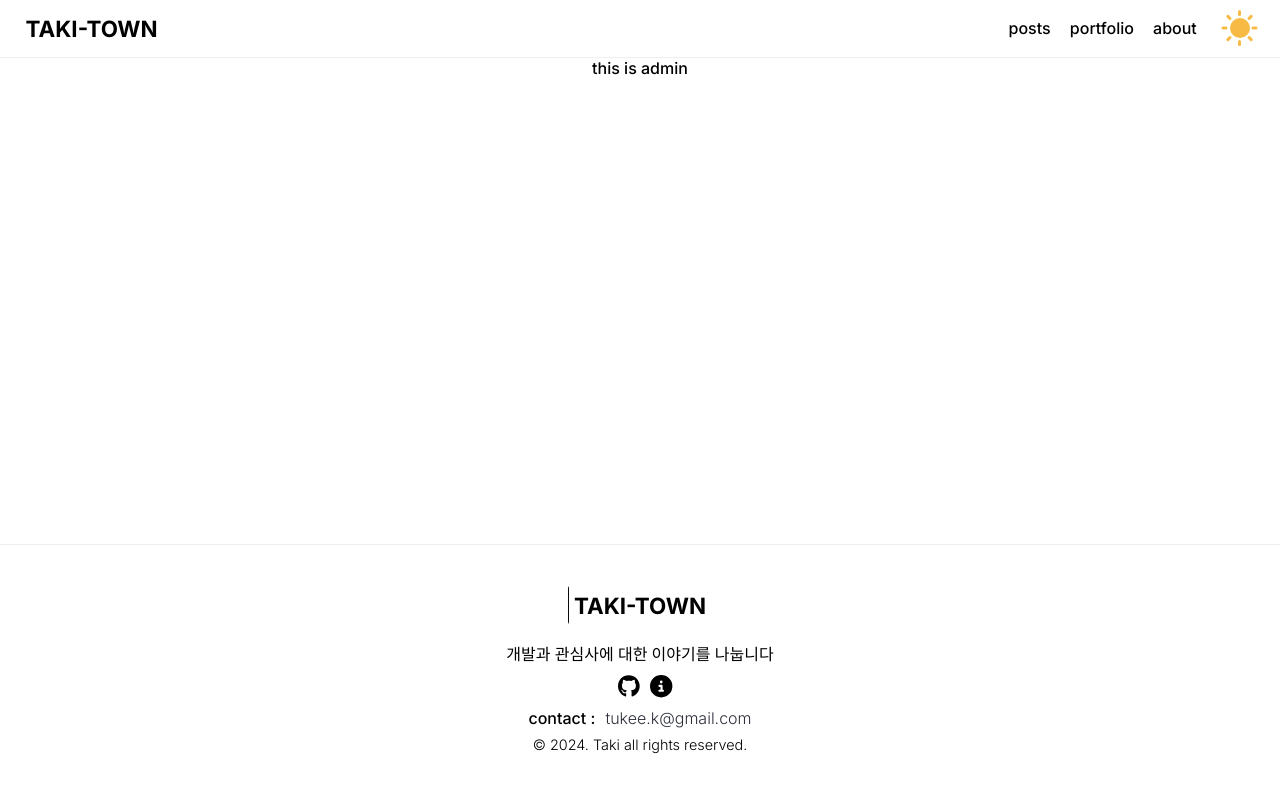
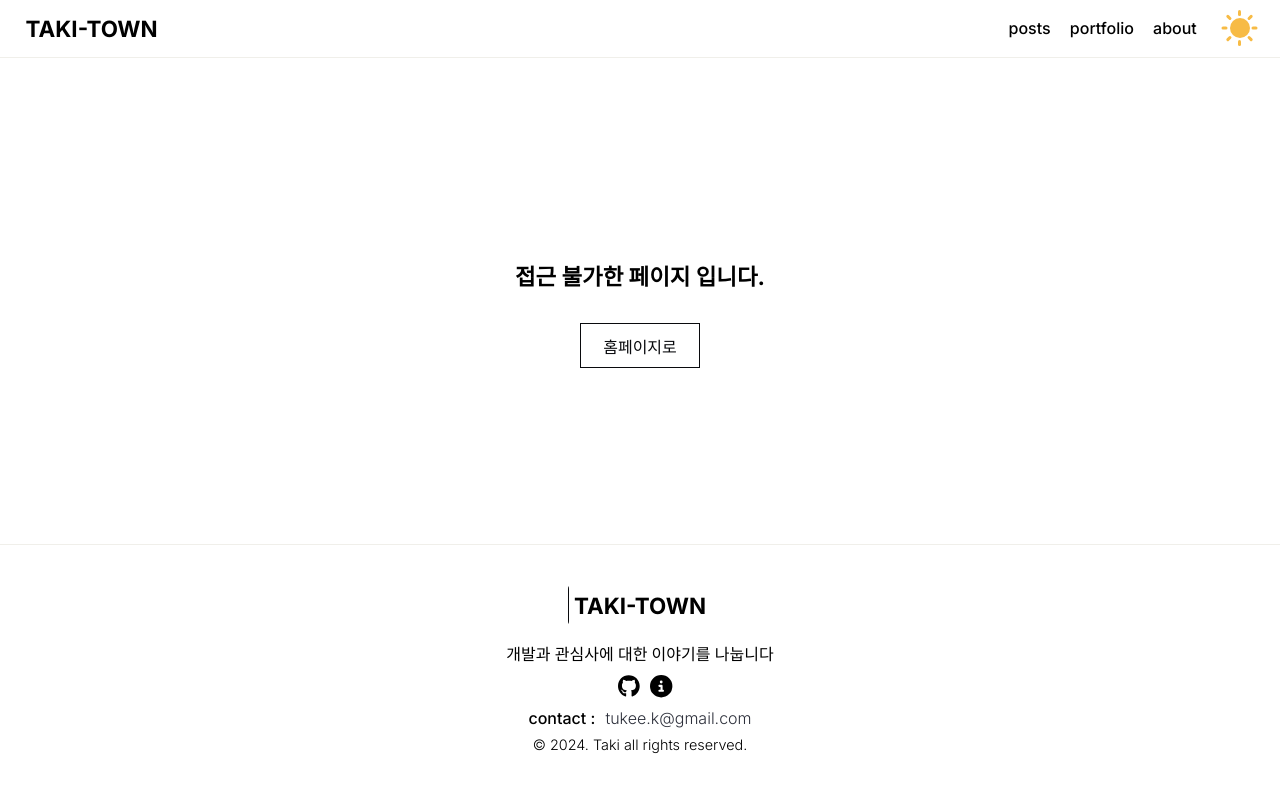
Before and after one commit to taki-kim/Taki-town, a Next.js app: page /admin in a window 1280 px wide. Shown: the top 792 px of the page. Built offline with nearby package versions, Linux system fonts and the light colour scheme; no server answers.

Commit message:
feat: add page-guard

```diff
--- a/app/admin/page.tsx
+++ b/app/admin/page.tsx
@@ -1,7 +1,11 @@
+import PageGuard from "@/components/page-guard/page-guard";
+
 export default function Admin() {
   return (
-    <div>
-      <h1>this is admin</h1>
-    </div>
+    <PageGuard>
+      <div>
+        <h1>this is admin</h1>
+      </div>
+    </PageGuard>
   );
 }
--- a/app/globals.css
+++ b/app/globals.css
@@ -24,8 +24,8 @@ body {
 
   width: 100%;
   min-width: 1024px;
+  min-height: 100vh;
   height: auto;
-  min-height: 100vh;
 
   padding-top: var(--header-height); /* to fill fixed-header's back space */
   padding-bottom: var(--footer-height);
--- /dev/null
+++ b/components/page-guard/page-gaurd.module.css
@@ -0,0 +1,15 @@
+.wrapper {
+  width: 100%;
+  min-height: 60vh;
+
+  display: flex;
+  flex-direction: column;
+  align-items: center;
+  justify-content: center;
+}
+
+.text-wrapper {
+  font-size: var(--font-l);
+  font-weight: var(--font-w-l);
+  padding: 2rem;
+}
--- /dev/null
+++ b/components/page-guard/page-guard.tsx
@@ -0,0 +1,22 @@
+"use client";
+
+import { ReactNode } from "react";
+import { useSession } from "next-auth/react";
+
+import styles from "./page-gaurd.module.css";
+import NavButton from "../button/nav-button";
+
+export default function PageGuard({ children }: { children: ReactNode }) {
+  const { status } = useSession();
+
+  if (status === "authenticated") return <div>{children}</div>;
+  else if (status === "loading")
+    return <div className={styles["wrapper"]}>Loading...</div>;
+  else if (status === "unauthenticated")
+    return (
+      <div className={styles["wrapper"]}>
+        <p className={styles["text-wrapper"]}>접근 불가한 페이지 입니다.</p>
+        <NavButton text="홈페이지로" size="medium" link="/" />
+      </div>
+    );
+}
```
